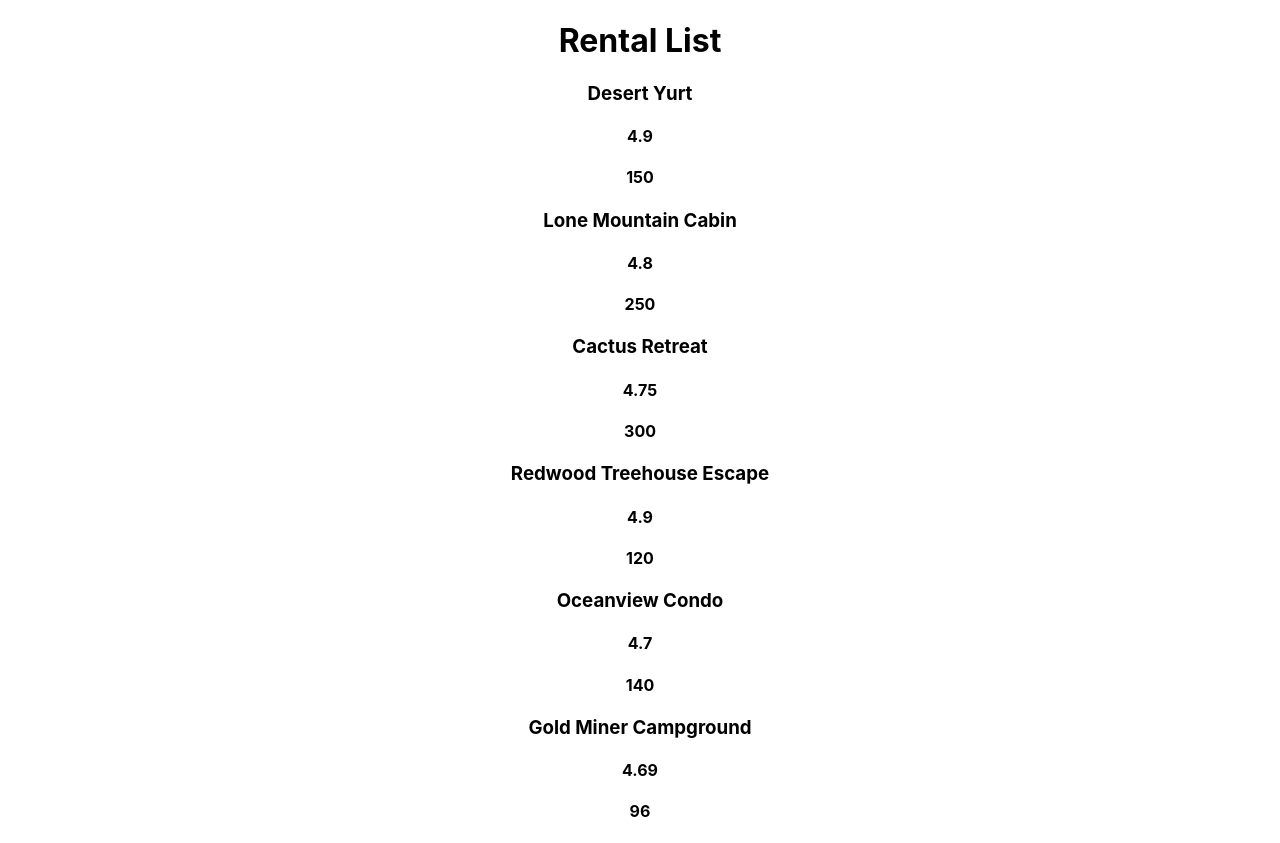
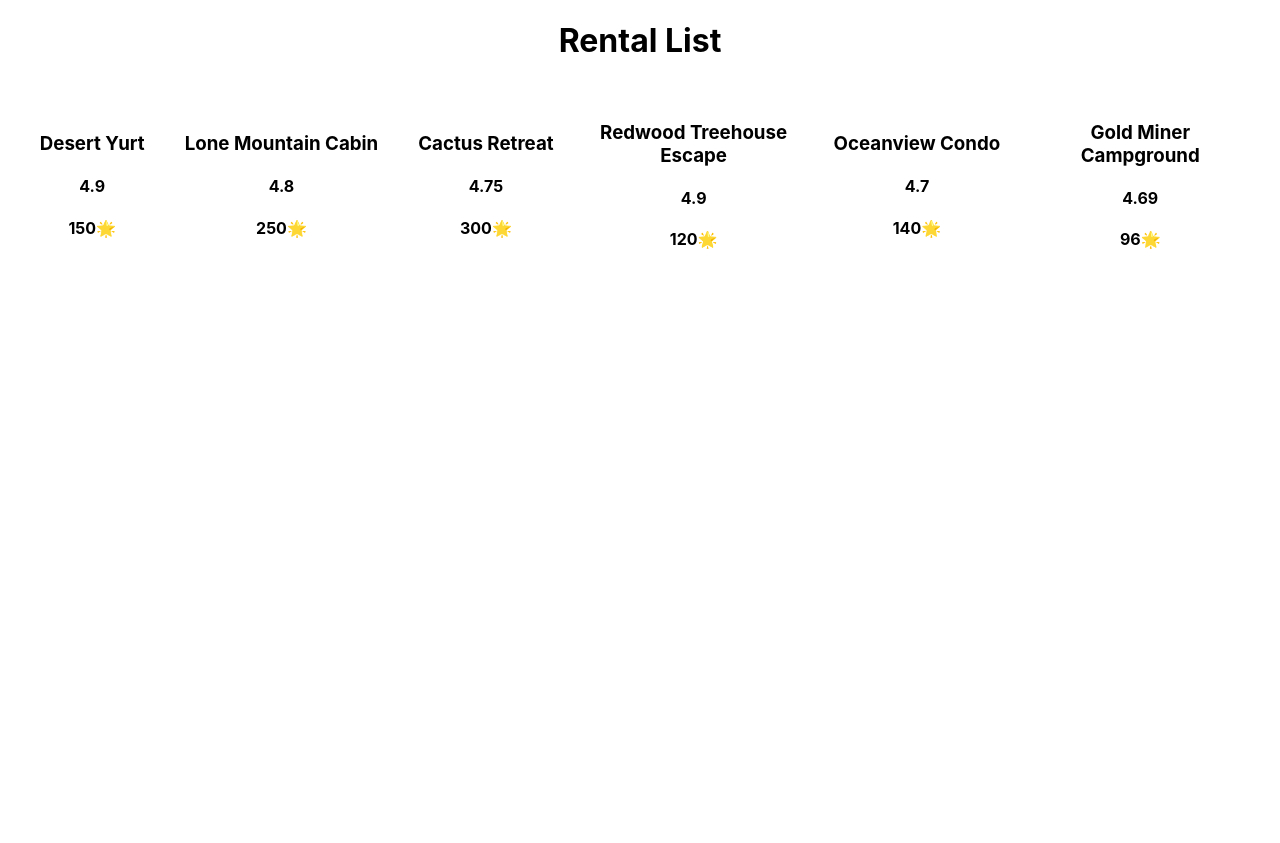
Before and after one commit to furkanesen35/React, a React (Create React App) app in the folder Rental Exercise/: page / in a window 1280 px wide. After the commit the page ends 800 px from the top, so only its background shows below. Built offline with nearby package versions, Linux system fonts and the light colour scheme.

Commit message:
css aligned

```diff
--- a/Rental Exercise/src/App.css
+++ b/Rental Exercise/src/App.css
@@ -36,3 +36,14 @@
     transform: rotate(360deg);
   }
 }
+
+.container {
+  display: flex;
+  justify-content: center;
+  align-items: center;
+}
+
+.container div {
+  max-width: 200px;
+  margin: 20px;
+}
--- a/Rental Exercise/src/components/List.js
+++ b/Rental Exercise/src/components/List.js
@@ -2,12 +2,12 @@ import React from 'react'
 
 const List = ({ properties }) => {
  return (
-  <div>
+  <div className='container'>
    {properties.map((i) => {
     return (<div>
       <h3>{i.name}</h3>
       <h4>{i.rating}</h4>
-      <h4>{i.price}</h4>
+      <h4>{i.price}🌟</h4>
      </div>)
    })}
   </div>
```
